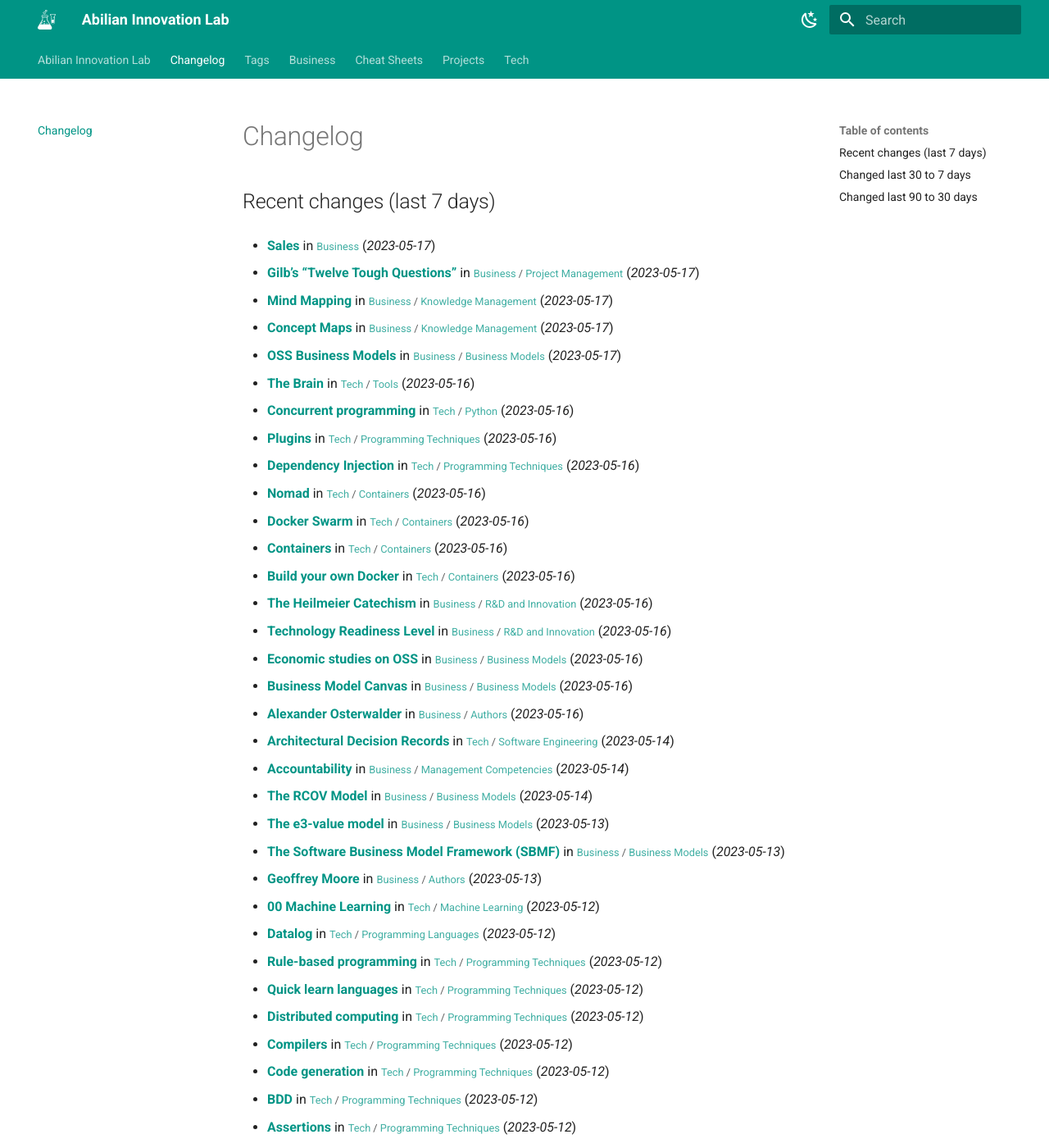
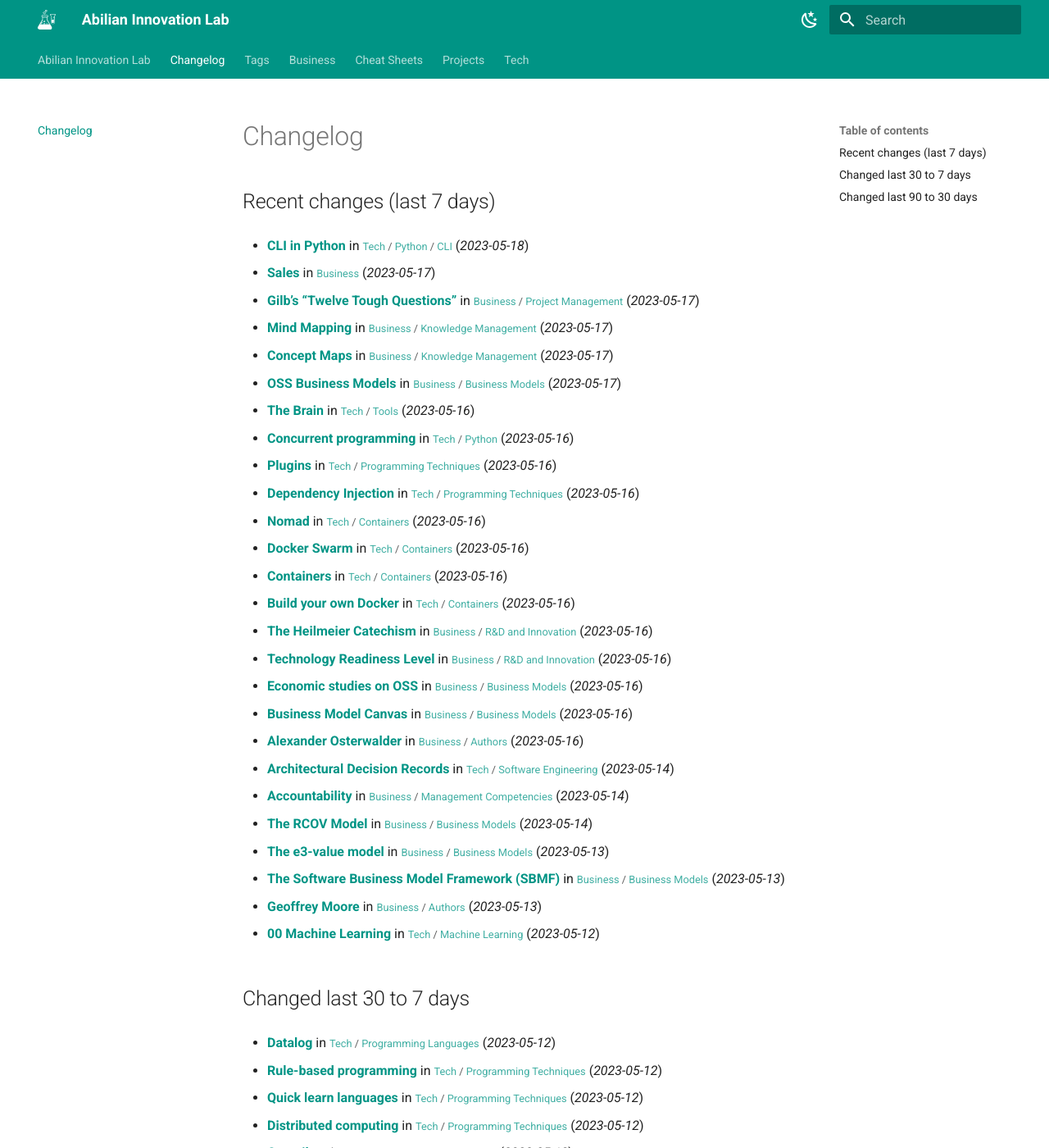
Before and after one commit to abilian/lab.abilian.com, an MkDocs documentation site: the page built from docs/changelog.md, in a window 1280 px wide and 1400 px high. Shown: the whole window at 82% size. Built offline with MkDocs 1.6.1 and Material for MkDocs 9.7.7, drawn with Linux system fonts in a browser that asks for light colours; comment, search, counter and statistics services are not loaded; some of the changed text lies outside the part shown.

Commit message:
Update content

```diff
--- a/docs/changelog.md
+++ b/docs/changelog.md
@@ -1,6 +1,8 @@
 # Changelog
 
 ## Recent changes (last 7 days)
+
+- **[CLI in Python](/Tech/Python/CLI/CLI in Python/)** in <small>[Tech](/Tech/00 Technology/) / [Python](/Tech/Python/(Pretty) tables in Python/) / [CLI](/Tech/Python/CLI/Argparse/)</small> (*2023-05-18*)
 
 - **[Sales](/Business/Sales/)** in <small>[Business](/Business/00 Business/)</small> (*2023-05-17*)
 
@@ -52,6 +54,10 @@
 
 - **[00 Machine Learning](/Tech/Machine Learning/00 Machine Learning/)** in <small>[Tech](/Tech/00 Technology/) / [Machine Learning](/Tech/Machine Learning/00 Machine Learning/)</small> (*2023-05-12*)
 
+
+
+## Changed last 30 to 7 days
+
 - **[Datalog](/Tech/Programming Languages/Datalog/)** in <small>[Tech](/Tech/00 Technology/) / [Programming Languages](/Tech/Programming Languages/Datalog/)</small> (*2023-05-12*)
 
 - **[Rule-based programming](/Tech/Programming Techniques/Rule-based programming/)** in <small>[Tech](/Tech/00 Technology/) / [Programming Techniques](/Tech/Programming Techniques/Assertions/)</small> (*2023-05-12*)
```
Also changed, not shown: other parts of docs/changelog.md (+0 -6 lines).
